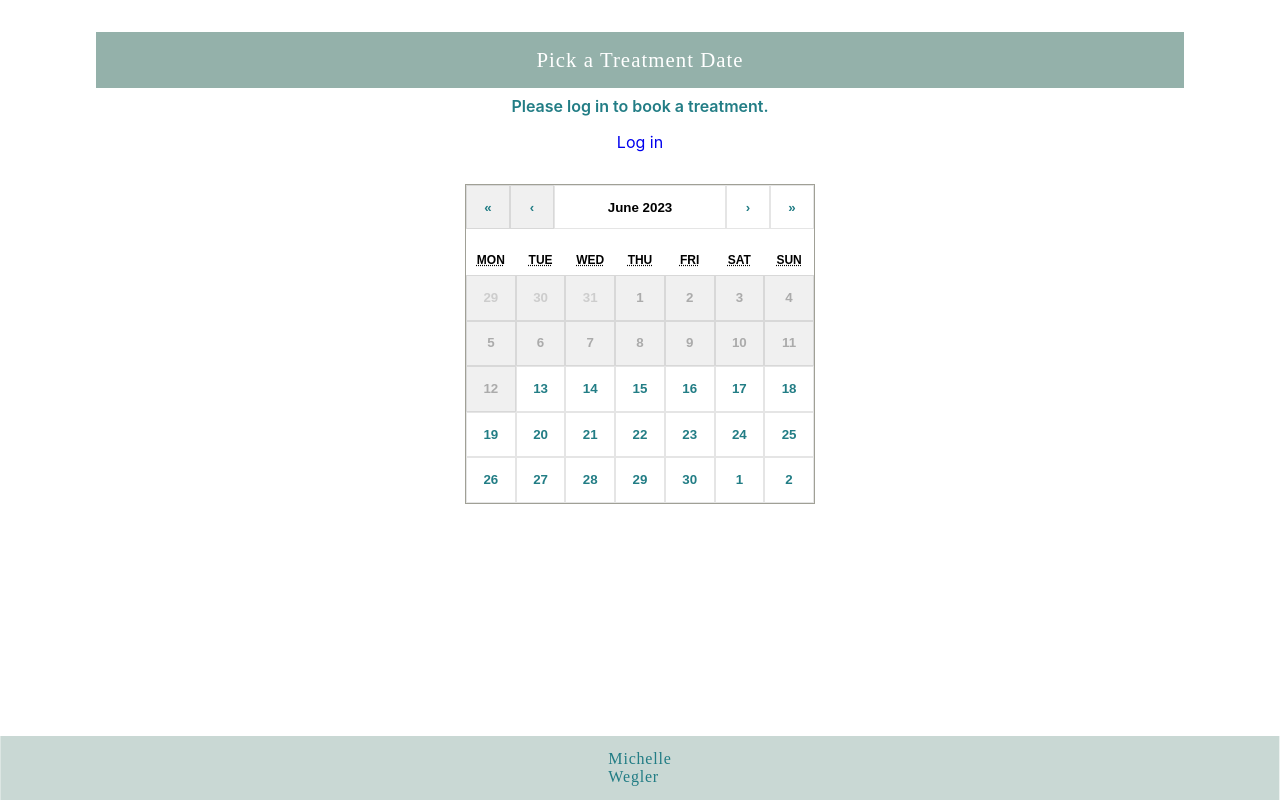
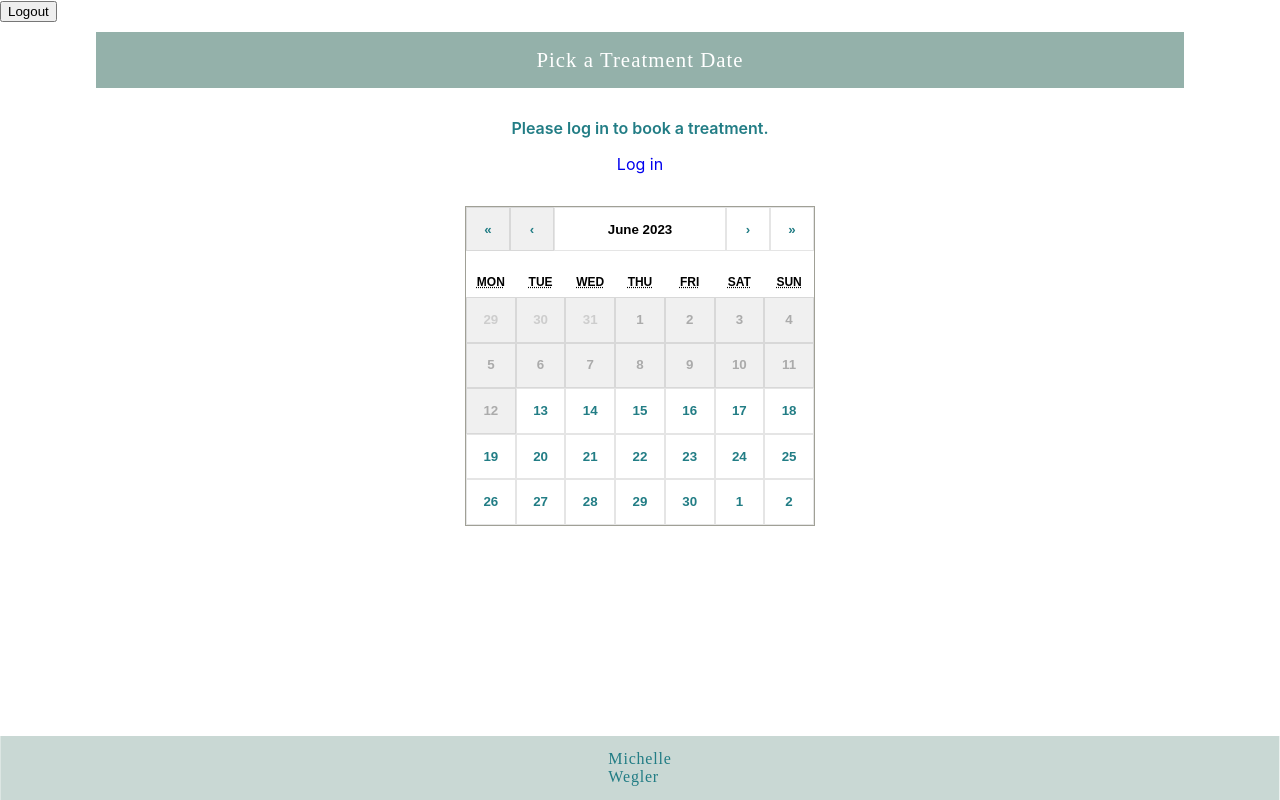
Before and after one commit to smirrebinx/project-final-project-frontend, a React (Create React App) app: page /booking in a window 1280 px wide. Built offline with nearby package versions, Linux system fonts and the light colour scheme; no server answers.

Commit message:
Add log out button

```diff
--- a/src/components/Booking.js
+++ b/src/components/Booking.js
@@ -8,6 +8,7 @@ import { StickyNavTwo, StyledNavHeaderTwo } from './NavbarStyling';
 import useSticky from './useSticky';
 import Footer from './Footer';
 import { StyledLink, StyledParagraphAnimation } from './GlobalStyling';
+import LogoutButton from './Logout';
 
 const PickedDateContext = createContext();
 const SelectedTreatmentIdContext = createContext();
@@ -33,6 +34,7 @@ const Booking = ({ location }) => {
 
   return (
     <>
+      <LogoutButton>Log Out</LogoutButton>
       <CalendarContainer>
         <StickyNavTwo ref={stickyRef} className={classNames({ sticky })}>
           <StyledNavHeaderTwo>Pick a Treatment Date</StyledNavHeaderTwo>
--- a/src/components/UserInfo.js
+++ b/src/components/UserInfo.js
@@ -10,6 +10,7 @@ import useSticky from './useSticky';
 import { InnerWrapper, OuterWrapper, StyledLink, StyledParagraphAnimation } from './GlobalStyling';
 import { StickyNavTwo, StyledNavHeaderTwo } from './NavbarStyling';
 import { ParagraphUserInfo, SecondHeaderUserInfo } from './UserInfoStyling';
+import LogoutButton from './Logout';
 
 const UserInfo = () => {
   const { sticky, stickyRef } = useSticky(); // Using the custom hook to handle sticky behavior
@@ -24,6 +25,7 @@ const UserInfo = () => {
 
   return (
     <>
+      <LogoutButton>Log Out</LogoutButton>
       <StickyNavTwo ref={stickyRef} className={classNames({ sticky })}>
         <StyledNavHeaderTwo>User Information</StyledNavHeaderTwo>
       </StickyNavTwo>
```
Also changed, not shown: src/assets/noun-user-4935522.svg (added).
